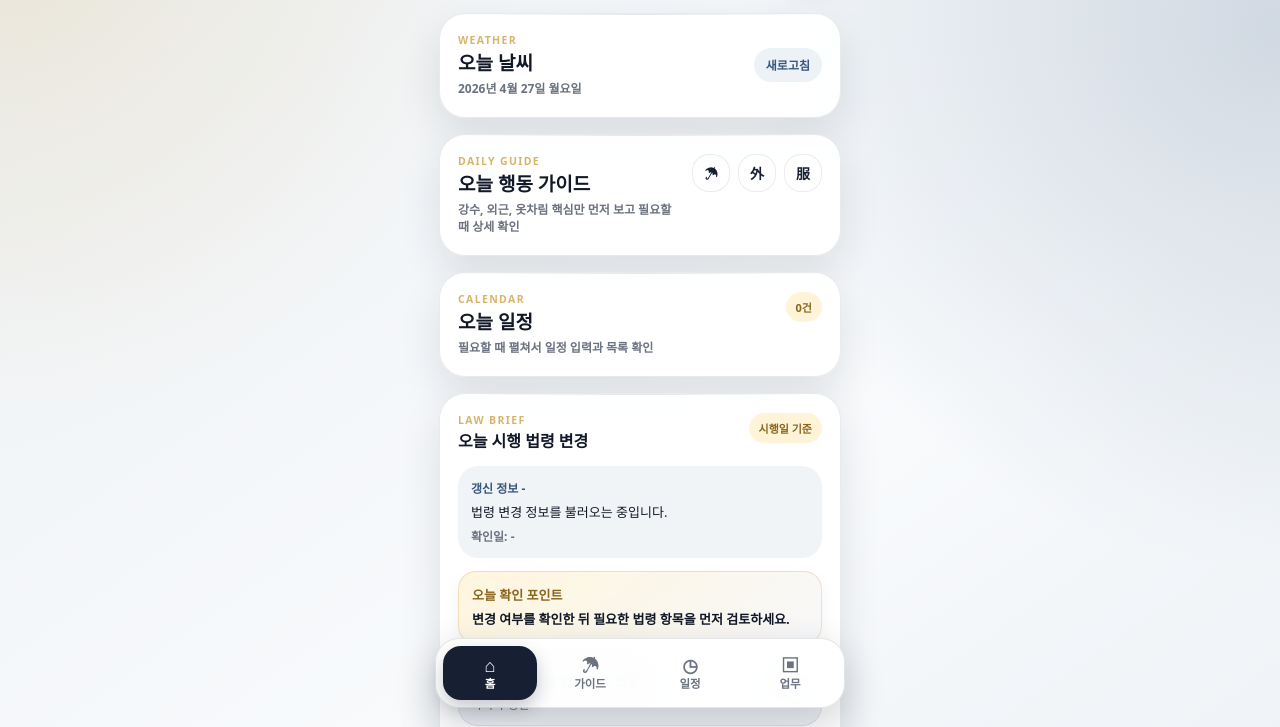
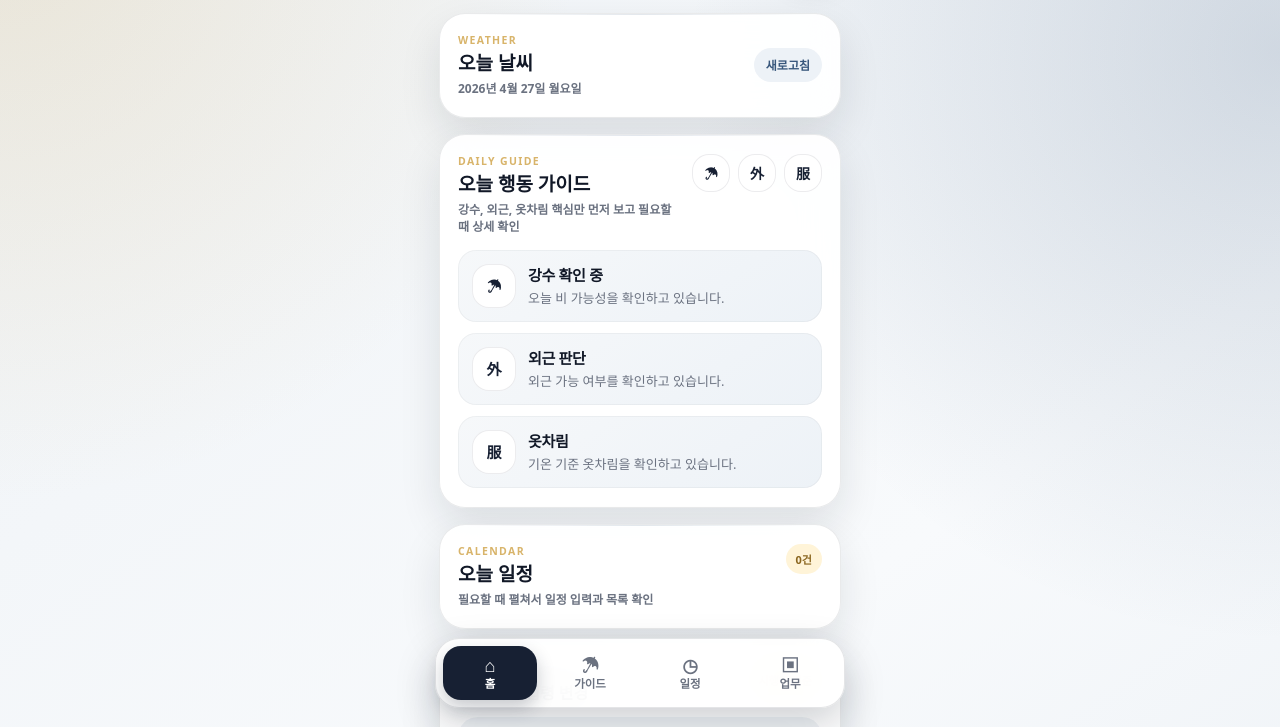
Before and after one commit to yjj7982qazpp-lang/shjj-brief, a plain HTML site: page index.html in a window 1280 px wide. Shown: the part 80-807 px from the top of the page. Drawn offline with Linux system fonts and the light colour scheme.

Commit message:
Fix guide default state and law brief title layout

```diff
--- a/index.html
+++ b/index.html
@@ -77,7 +77,7 @@
       </section>
 
       <section id="guideSection" class="card guide-card">
-        <details class="fold-card">
+        <details class="fold-card" open>
           <summary class="section-head fold-summary">
             <div>
               <p class="section-label">Daily Guide</p>
--- a/styles.css
+++ b/styles.css
@@ -1489,13 +1489,19 @@ body {
   flex: 1 1 auto;
 }
 
+#workSection .section-head {
+  align-items: flex-start;
+  gap: 12px;
+  margin-bottom: 14px;
+}
+
 #workSection .section-head h3 {
   max-width: 100%;
   font-size: 16px;
-  line-height: 1.16;
-  white-space: nowrap;
-  overflow: hidden;
-  text-overflow: ellipsis;
+  line-height: 1.24;
+  white-space: normal;
+  overflow: visible;
+  text-overflow: clip;
   word-break: keep-all;
 }
 
```
